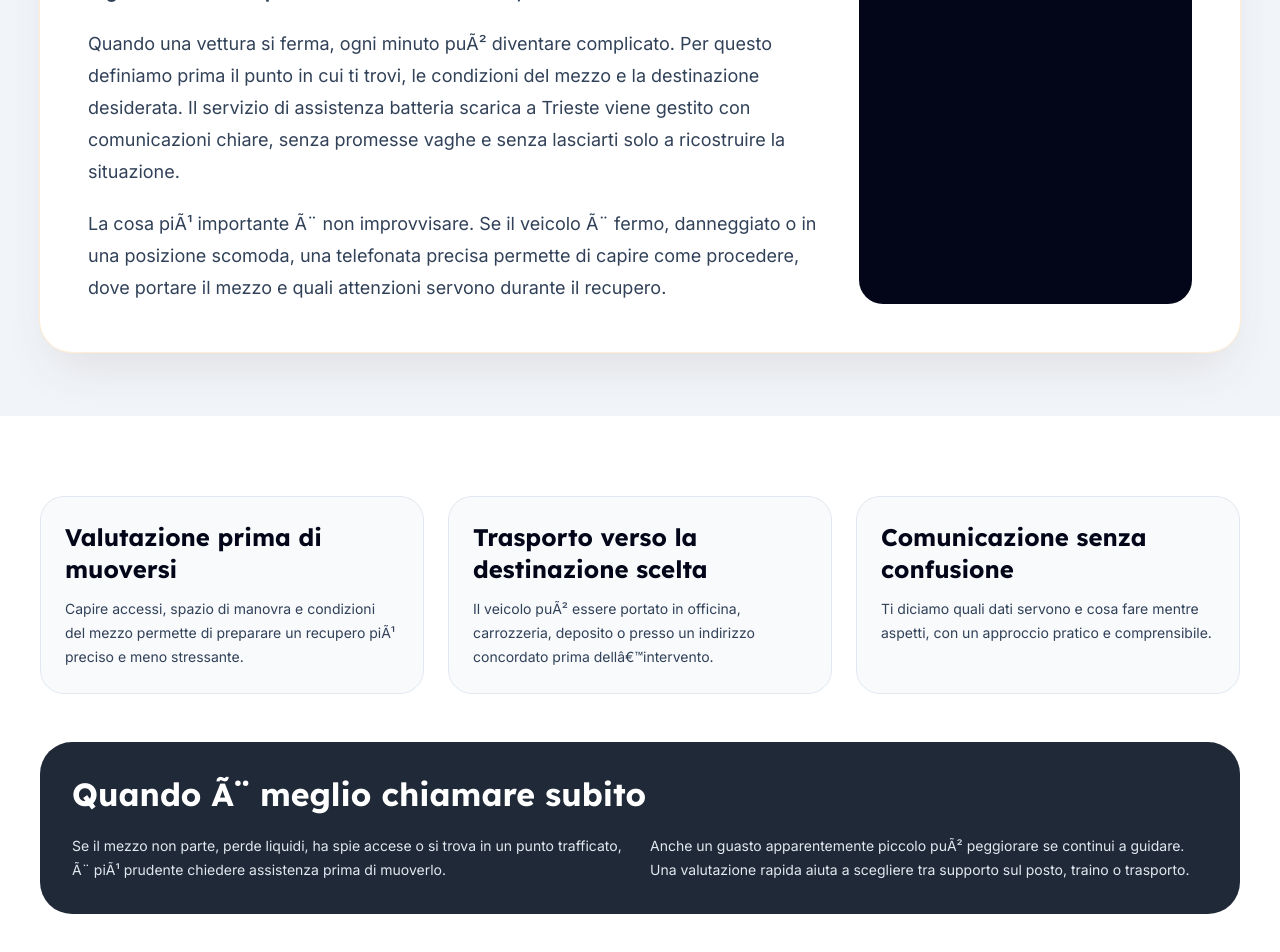
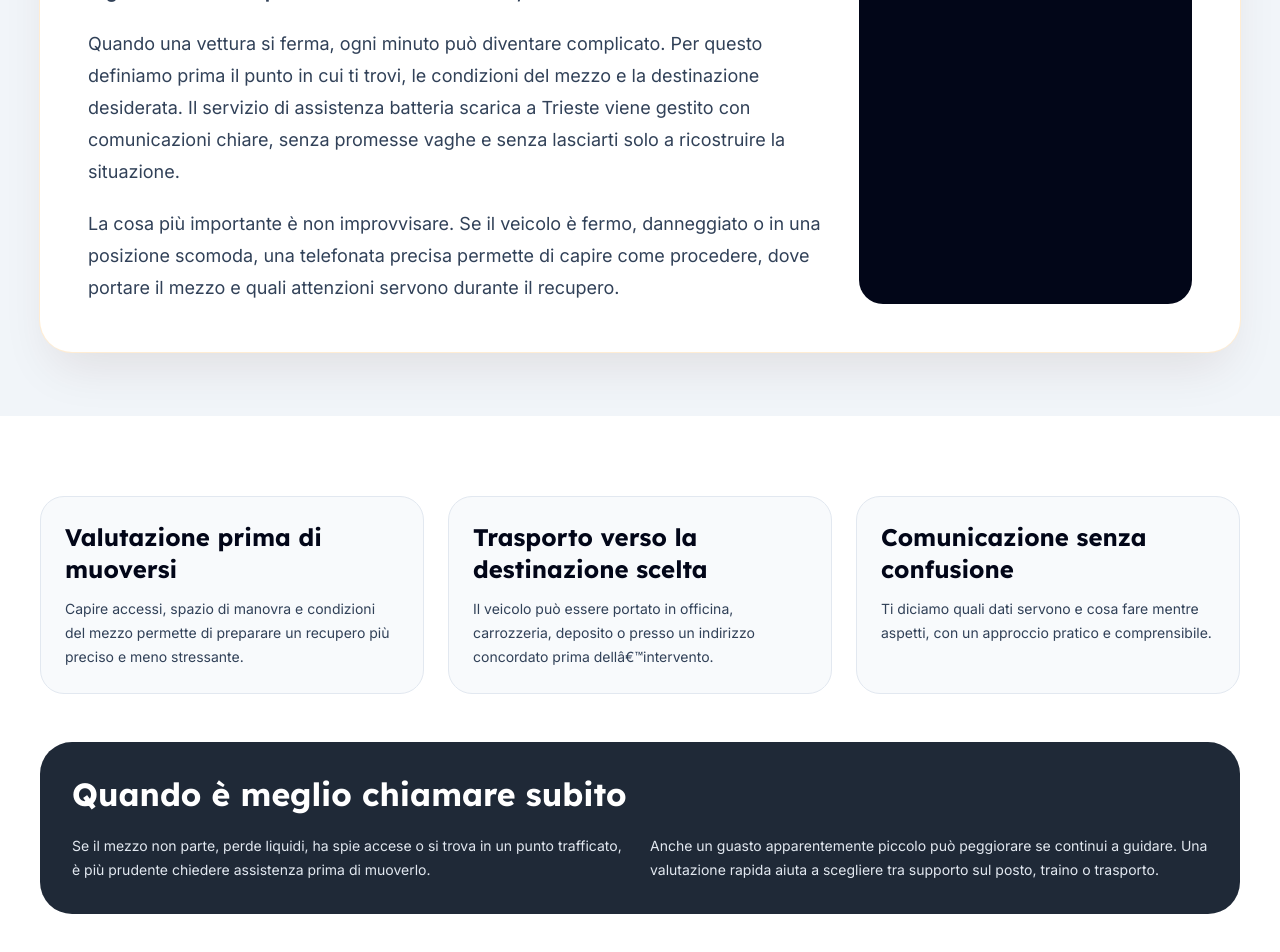
Before and after one commit to alessio-aesthetic/soccorsostradaletrieste.it, a Next.js app: page /servizi/assistenza-batteria-scarica/ in a window 1280 px wide. Shown: the part 836-1788 px from the top of the page. Built offline with nearby package versions, Linux system fonts and the light colour scheme.

Commit message:
Complete local roadside assistance website

```diff
--- a/src/app/not-found.tsx
+++ b/src/app/not-found.tsx
@@ -14,7 +14,7 @@ export default function NotFound() {
           Torna al servizio di carroattrezzi a Trieste
         </h1>
         <p className="mt-5 max-w-2xl text-slate-300">
-          La pagina richiesta non Ã¨ disponibile. Per assistenza stradale,
+          La pagina richiesta non è disponibile. Per assistenza stradale,
           recupero o traino auto puoi tornare alla home o chiamare direttamente.
         </p>
         <div className="mt-8 flex gap-3">
--- a/src/app/servizi/[slug]/page.tsx
+++ b/src/app/servizi/[slug]/page.tsx
@@ -52,7 +52,7 @@ export default function ServicePage({ params }: { params: { slug: string } }) {
                   </p>
                   <p>{service.detail}</p>
                   <p>
-                    La cosa piÃ¹ importante Ã¨ non improvvisare. Se il veicolo Ã¨
+                    La cosa più importante è non improvvisare. Se il veicolo è
                     fermo, danneggiato o in una posizione scomoda, una
                     telefonata precisa permette di capire come procedere, dove
                     portare il mezzo e quali attenzioni servono durante il
@@ -66,7 +66,7 @@ export default function ServicePage({ params }: { params: { slug: string } }) {
                 </p>
                 <p className="mt-4 text-sm leading-6 text-slate-200">
                   Comunica posizione, tipo di mezzo e destinazione. Ti aiutiamo
-                  a gestire il passaggio successivo con semplicitÃ .
+                  a gestire il passaggio successivo con semplicità.
                 </p>
                 <div className="mt-6 flex flex-col gap-3">
                   <Link
@@ -88,11 +88,11 @@ export default function ServicePage({ params }: { params: { slug: string } }) {
             {[
               [
                 'Valutazione prima di muoversi',
-                'Capire accessi, spazio di manovra e condizioni del mezzo permette di preparare un recupero piÃ¹ preciso e meno stressante.',
+                'Capire accessi, spazio di manovra e condizioni del mezzo permette di preparare un recupero più preciso e meno stressante.',
               ],
               [
                 'Trasporto verso la destinazione scelta',
-                'Il veicolo puÃ² essere portato in officina, carrozzeria, deposito o presso un indirizzo concordato prima dellâ€™intervento.',
+                'Il veicolo può essere portato in officina, carrozzeria, deposito o presso un indirizzo concordato prima dellâ€™intervento.',
               ],
               [
                 'Comunicazione senza confusione',
@@ -112,16 +112,16 @@ export default function ServicePage({ params }: { params: { slug: string } }) {
           </div>
           <div className="mt-12 rounded-[2rem] bg-[#1F2937] p-8 text-white">
             <h2 className="font-display text-3xl font-bold">
-              Quando Ã¨ meglio chiamare subito
+              Quando è meglio chiamare subito
             </h2>
             <div className="mt-5 grid gap-5 text-sm leading-6 text-slate-200 md:grid-cols-2">
               <p>
                 Se il mezzo non parte, perde liquidi, ha spie accese o si trova
-                in un punto trafficato, Ã¨ piÃ¹ prudente chiedere assistenza
+                in un punto trafficato, è più prudente chiedere assistenza
                 prima di muoverlo.
               </p>
               <p>
-                Anche un guasto apparentemente piccolo puÃ² peggiorare se
+                Anche un guasto apparentemente piccolo può peggiorare se
                 continui a guidare. Una valutazione rapida aiuta a scegliere tra
                 supporto sul posto, traino o trasporto.
               </p>
--- a/src/data/site.ts
+++ b/src/data/site.ts
@@ -1,6 +1,6 @@
 export const site = {
     "domain":  "soccorsostradaletrieste.it",
-    "description":  "Carroattrezzi a Trieste e soccorso stradale a Trieste: traino, recupero auto, assistenza moto e interventi rapidi in cittÃ  e provincia.",
+    "description":  "Carroattrezzi a Trieste e soccorso stradale a Trieste: traino, recupero auto, assistenza moto e interventi rapidi in città e provincia.",
     "tel":  "+390401802385",
     "city":  "Trieste",
     "name":  "Carroattrezzi Trieste",
@@ -12,46 +12,46 @@ export const site = {
 
 export const services = [
     {
-        "detail":  "Quando una vettura si ferma, ogni minuto puÃ² diventare complicato. Per questo definiamo prima il punto in cui ti trovi, le condizioni del mezzo e la destinazione desiderata. Il servizio di soccorso stradale 24 ore a Trieste viene gestito con comunicazioni chiare, senza promesse vaghe e senza lasciarti solo a ricostruire la situazione.",
+        "detail":  "Quando una vettura si ferma, ogni minuto può diventare complicato. Per questo definiamo prima il punto in cui ti trovi, le condizioni del mezzo e la destinazione desiderata. Il servizio di soccorso stradale 24 ore a Trieste viene gestito con comunicazioni chiare, senza promesse vaghe e senza lasciarti solo a ricostruire la situazione.",
         "title":  "Soccorso stradale 24 ore",
         "slug":  "soccorso-stradale-24-ore",
-        "text":  "Il servizio di soccorso stradale 24 ore a Trieste nasce per aiutarti quando il veicolo non puÃ² proseguire. Raccogliamo le informazioni utili, valutiamo la posizione e organizziamo il recupero con attenzione a mezzo, accessi e destinazione."
+        "text":  "Il servizio di soccorso stradale 24 ore a Trieste nasce per aiutarti quando il veicolo non può proseguire. Raccogliamo le informazioni utili, valutiamo la posizione e organizziamo il recupero con attenzione a mezzo, accessi e destinazione."
     },
     {
-        "detail":  "Quando una vettura si ferma, ogni minuto puÃ² diventare complicato. Per questo definiamo prima il punto in cui ti trovi, le condizioni del mezzo e la destinazione desiderata. Il servizio di traino auto a Trieste viene gestito con comunicazioni chiare, senza promesse vaghe e senza lasciarti solo a ricostruire la situazione.",
+        "detail":  "Quando una vettura si ferma, ogni minuto può diventare complicato. Per questo definiamo prima il punto in cui ti trovi, le condizioni del mezzo e la destinazione desiderata. Il servizio di traino auto a Trieste viene gestito con comunicazioni chiare, senza promesse vaghe e senza lasciarti solo a ricostruire la situazione.",
         "title":  "Traino auto",
         "slug":  "traino-auto",
-        "text":  "Il servizio di traino auto a Trieste nasce per aiutarti quando il veicolo non puÃ² proseguire. Raccogliamo le informazioni utili, valutiamo la posizione e organizziamo il recupero con attenzione a mezzo, accessi e destinazione."
+        "text":  "Il servizio di traino auto a Trieste nasce per aiutarti quando il veicolo non può proseguire. Raccogliamo le informazioni utili, valutiamo la posizione e organizziamo il recupero con attenzione a mezzo, accessi e destinazione."
     },
     {
-        "detail":  "Quando una vettura si ferma, ogni minuto puÃ² diventare complicato. Per questo definiamo prima il punto in cui ti trovi, le condizioni del mezzo e la destinazione desiderata. Il servizio di recupero auto incidentata a Trieste viene gestito con comunicazioni chiare, senza promesse vaghe e senza lasciarti solo a ricostruire la situazione.",
+        "detail":  "Quando una vettura si ferma, ogni minuto può diventare complicato. Per questo definiamo prima il punto in cui ti trovi, le condizioni del mezzo e la destinazione desiderata. Il servizio di recupero auto incidentata a Trieste viene gestito con comunicazioni chiare, senza promesse vaghe e senza lasciarti solo a ricostruire la situazione.",
         "title":  "Recupero auto incidentata",
         "slug":  "recupero-auto-incidentata",
-        "text":  "Il servizio di recupero auto incidentata a Trieste nasce per aiutarti quando il veicolo non puÃ² proseguire. Raccogliamo le informazioni utili, valutiamo la posizione e organizziamo il recupero con attenzione a mezzo, accessi e destinazione."
+        "text":  "Il servizio di recupero auto incidentata a Trieste nasce per aiutarti quando il veicolo non può proseguire. Raccogliamo le informazioni utili, valutiamo la posizione e organizziamo il recupero con attenzione a mezzo, accessi e destinazione."
     },
     {
-        "detail":  "Quando una vettura si ferma, ogni minuto puÃ² diventare complicato. Per questo definiamo prima il punto in cui ti trovi, le condizioni del mezzo e la destinazione desiderata. Il servizio di carroattrezzi moto a Trieste viene gestito con comunicazioni chiare, senza promesse vaghe e senza lasciarti solo a ricostruire la situazione.",
+        "detail":  "Quando una vettura si ferma, ogni minuto può diventare complicato. Per questo definiamo prima il punto in cui ti trovi, le condizioni del mezzo e la destinazione desiderata. Il servizio di carroattrezzi moto a Trieste viene gestito con comunicazioni chiare, senza promesse vaghe e senza lasciarti solo a ricostruire la situazione.",
         "title":  "Carroattrezzi moto",
         "slug":  "carroattrezzi-moto",
-        "text":  "Il servizio di carroattrezzi moto a Trieste nasce per aiutarti quando il veicolo non puÃ² proseguire. Raccogliamo le informazioni utili, valutiamo la posizione e organizziamo il recupero con attenzione a mezzo, accessi e destinazione."
+        "text":  "Il servizio di carroattrezzi moto a Trieste nasce per aiutarti quando il veicolo non può proseguire. Raccogliamo le informazioni utili, valutiamo la posizione e organizziamo il recupero con attenzione a mezzo, accessi e destinazione."
     },
     {
-        "detail":  "Quando una vettura si ferma, ogni minuto puÃ² diventare complicato. Per questo definiamo prima il punto in cui ti trovi, le condizioni del mezzo e la destinazione desiderata. Il servizio di assistenza batteria scarica a Trieste viene gestito con comunicazioni chiare, senza promesse vaghe e senza lasciarti solo a ricostruire la situazione.",
+        "detail":  "Quando una vettura si ferma, ogni minuto può diventare complicato. Per questo definiamo prima il punto in cui ti trovi, le condizioni del mezzo e la destinazione desiderata. Il servizio di assistenza batteria scarica a Trieste viene gestito con comunicazioni chiare, senza promesse vaghe e senza lasciarti solo a ricostruire la situazione.",
         "title":  "Assistenza batteria scarica",
         "slug":  "assistenza-batteria-scarica",
-        "text":  "Il servizio di assistenza batteria scarica a Trieste nasce per aiutarti quando il veicolo non puÃ² proseguire. Raccogliamo le informazioni utili, valutiamo la posizione e organizziamo il recupero con attenzione a mezzo, accessi e destinazione."
+        "text":  "Il servizio di assistenza batteria scarica a Trieste nasce per aiutarti quando il veicolo non può proseguire. Raccogliamo le informazioni utili, valutiamo la posizione e organizziamo il recupero con attenzione a mezzo, accessi e destinazione."
     },
     {
-        "detail":  "Quando una vettura si ferma, ogni minuto puÃ² diventare complicato. Per questo definiamo prima il punto in cui ti trovi, le condizioni del mezzo e la destinazione desiderata. Il servizio di recupero auto in panne a Trieste viene gestito con comunicazioni chiare, senza promesse vaghe e senza lasciarti solo a ricostruire la situazione.",
+        "detail":  "Quando una vettura si ferma, ogni minuto può diventare complicato. Per questo definiamo prima il punto in cui ti trovi, le condizioni del mezzo e la destinazione desiderata. Il servizio di recupero auto in panne a Trieste viene gestito con comunicazioni chiare, senza promesse vaghe e senza lasciarti solo a ricostruire la situazione.",
         "title":  "Recupero auto in panne",
         "slug":  "recupero-auto-in-panne",
-        "text":  "Il servizio di recupero auto in panne a Trieste nasce per aiutarti quando il veicolo non puÃ² proseguire. Raccogliamo le informazioni utili, valutiamo la posizione e organizziamo il recupero con attenzione a mezzo, accessi e destinazione."
+        "text":  "Il servizio di recupero auto in panne a Trieste nasce per aiutarti quando il veicolo non può proseguire. Raccogliamo le informazioni utili, valutiamo la posizione e organizziamo il recupero con attenzione a mezzo, accessi e destinazione."
     },
     {
-        "detail":  "Quando una vettura si ferma, ogni minuto puÃ² diventare complicato. Per questo definiamo prima il punto in cui ti trovi, le condizioni del mezzo e la destinazione desiderata. Il servizio di soccorso in autostrada a Trieste viene gestito con comunicazioni chiare, senza promesse vaghe e senza lasciarti solo a ricostruire la situazione.",
+        "detail":  "Quando una vettura si ferma, ogni minuto può diventare complicato. Per questo definiamo prima il punto in cui ti trovi, le condizioni del mezzo e la destinazione desiderata. Il servizio di soccorso in autostrada a Trieste viene gestito con comunicazioni chiare, senza promesse vaghe e senza lasciarti solo a ricostruire la situazione.",
         "title":  "Soccorso in autostrada",
         "slug":  "soccorso-in-autostrada",
-        "text":  "Il servizio di soccorso in autostrada a Trieste nasce per aiutarti quando il veicolo non puÃ² proseguire. Raccogliamo le informazioni utili, valutiamo la posizione e organizziamo il recupero con attenzione a mezzo, accessi e destinazione."
+        "text":  "Il servizio di soccorso in autostrada a Trieste nasce per aiutarti quando il veicolo non può proseguire. Raccogliamo le informazioni utili, valutiamo la posizione e organizziamo il recupero con attenzione a mezzo, accessi e destinazione."
     }
 ] as const
 
@@ -125,22 +125,22 @@ export const faqs = [
     },
     {
         "question":  "Fate soccorso stradale a Trieste e provincia?",
-        "answer":  "SÃ¬, organizziamo interventi in cittÃ , nelle zone industriali, sulle strade provinciali e nei comuni vicini, valutando accessi e caratteristiche del mezzo."
+        "answer":  "Sì, organizziamo interventi in città, nelle zone industriali, sulle strade provinciali e nei comuni vicini, valutando accessi e caratteristiche del mezzo."
     },
     {
         "question":  "Posso scegliere dove portare lâ€™auto?",
-        "answer":  "SÃ¬. Puoi indicare officina, carrozzeria, deposito, abitazione o un altro indirizzo concordato prima del recupero."
+        "answer":  "Sì. Puoi indicare officina, carrozzeria, deposito, abitazione o un altro indirizzo concordato prima del recupero."
     },
     {
         "question":  "Intervenite anche per moto e furgoni?",
-        "answer":  "SÃ¬, valutiamo auto, moto, scooter e furgoni leggeri. Durante la richiesta chiediamo peso, dimensioni e posizione per preparare il mezzo adatto."
+        "answer":  "Sì, valutiamo auto, moto, scooter e furgoni leggeri. Durante la richiesta chiediamo peso, dimensioni e posizione per preparare il mezzo adatto."
     },
     {
         "question":  "Cosa devo comunicare quando chiamo?",
-        "answer":  "Servono posizione, tipo di veicolo, problema riscontrato, eventuali danni e destinazione. Queste informazioni aiutano a organizzare il soccorso in modo piÃ¹ preciso."
+        "answer":  "Servono posizione, tipo di veicolo, problema riscontrato, eventuali danni e destinazione. Queste informazioni aiutano a organizzare il soccorso in modo più preciso."
     },
     {
-        "question":  "Il servizio Ã¨ attivo anche di notte?",
-        "answer":  "SÃ¬, il servizio di soccorso stradale Ã¨ organizzato per richieste urgenti durante tutta la giornata, compresi orari serali, notturni e festivi."
+        "question":  "Il servizio è attivo anche di notte?",
+        "answer":  "Sì, il servizio di soccorso stradale è organizzato per richieste urgenti durante tutta la giornata, compresi orari serali, notturni e festivi."
     }
 ] as const
```
Also changed, not shown: src/app/page.tsx (+17 -17 lines), src/app/zone/[slug]/page.tsx (+7 -7 lines), src/app/layout.tsx (line endings or trailing spaces), src/components/ConsentBanner.tsx (line endings or trailing spaces), src/components/Container.tsx (line endings or trailing spaces).
